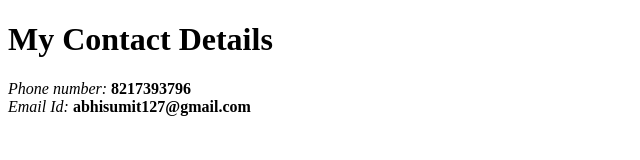
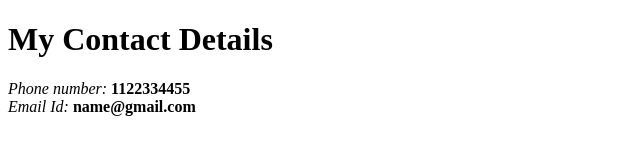
Before and after one commit to Abhi-233/cv, a plain HTML site: page contact.html in a window 1280 px wide. Shown: the full height of the page, 0-640 px from the left. Drawn offline with Linux system fonts and the light colour scheme.

Commit message:
Update contact.html

```diff
--- a/contact.html
+++ b/contact.html
@@ -6,9 +6,9 @@
   </head>
   <body>
     <h1>My Contact Details</h1>
-    <em>Phone number: </em><strong>8217393796</strong>
+    <em>Phone number: </em><strong>1122334455</strong>
     <br>
-    <em>Email Id: </em><strong>abhisumit127@gmail.com</strong>
+    <em>Email Id: </em><strong>name@gmail.com</strong>
     <br>
 
 
```
